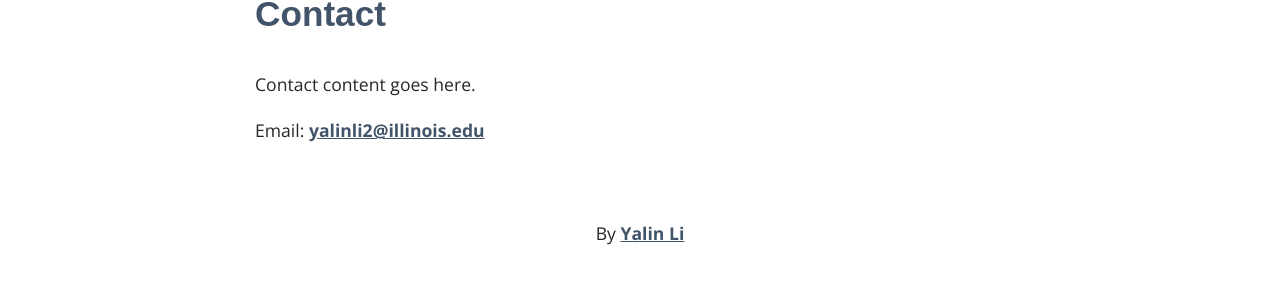
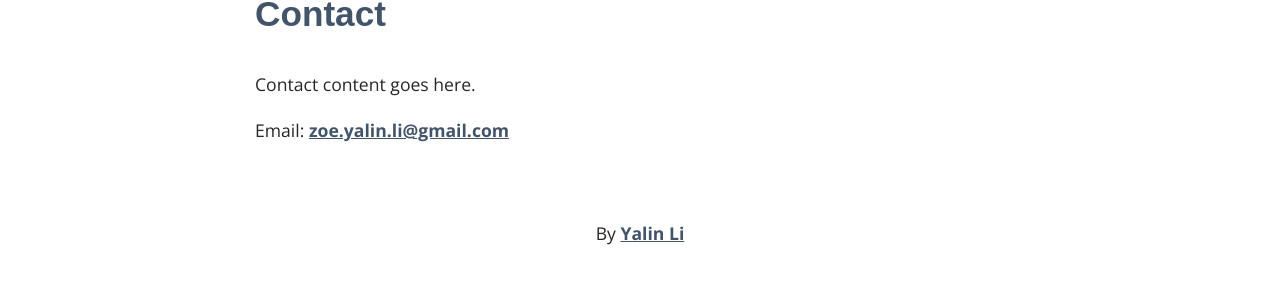
Before and after one commit to yalinli2/webpage, a Jekyll site: the page built from _pages/2_contact.md, in a window 1280 px wide. Shown: the part 316-600 px from the top of the page. Built offline with Jekyll 4.4.1, drawn with Linux system fonts in a browser that asks for light colours; some web fonts are replaced.

Commit message:
minor updates

```diff
--- a/_config.yml
+++ b/_config.yml
@@ -14,14 +14,14 @@
 # You can create any custom variable you would like, and they will be accessible
 # in the templates via {{ site.myvariable }}.
 title: Yalin Li
-email: yalinli2@illinois.edu
+email: zoe.yalin.li@gmail.com
 description: >- # this means to ignore newlines until "baseurl:"
   Write an awesome description for your new site here. You can edit this
   line in _config.yml. It will appear in your document head meta (for
   Google search results) and in your feed.xml site description.
-baseurl: "/webpage" # the subpath of your site, e.g. /blog
+baseurl: "/gh-pages" # the subpath of your site, e.g. /blog
 url: "http://localhost:4000" # the base hostname & protocol for your site, e.g. http://example.com
-twitter_username: jekyllrb
+# twitter_username: jekyllrb
 github_username:  yalinli2
 
 # Build settings
--- a/_config_dev.yml
+++ b/_config_dev.yml
@@ -14,14 +14,14 @@
 # You can create any custom variable you would like, and they will be accessible
 # in the templates via {{ site.myvariable }}.
 title: Yalin Li
-email: yalinli2@illinois.edu
+email: zoe.yalin.li@gmail.com
 description: >- # this means to ignore newlines until "baseurl:"
   Write an awesome description for your new site here. You can edit this
   line in _config.yml. It will appear in your document head meta (for
   Google search results) and in your feed.xml site description.
 baseurl: "" # the subpath of your site, e.g. /blog
 url: "http://localhost:4000" # the base hostname & protocol for your site, e.g. http://example.com
-twitter_username: jekyllrb
+# twitter_username: jekyllrb
 github_username:  yalinli2
 
 # Build settings
--- a/_pages/2_contact.md
+++ b/_pages/2_contact.md
@@ -6,4 +6,4 @@ permalink: /contact/
 
 Contact content goes here.
 
-Email: [yalinli2@illinois.edu](mailto:yalinli2@illinois.edu)
+Email: [zoe.yalin.li@gmail.com](mailto:zoe.yalin.li@gmail.com)
```
Also changed, not shown: index.md (deleted, +0 -6 lines), README.rst.
